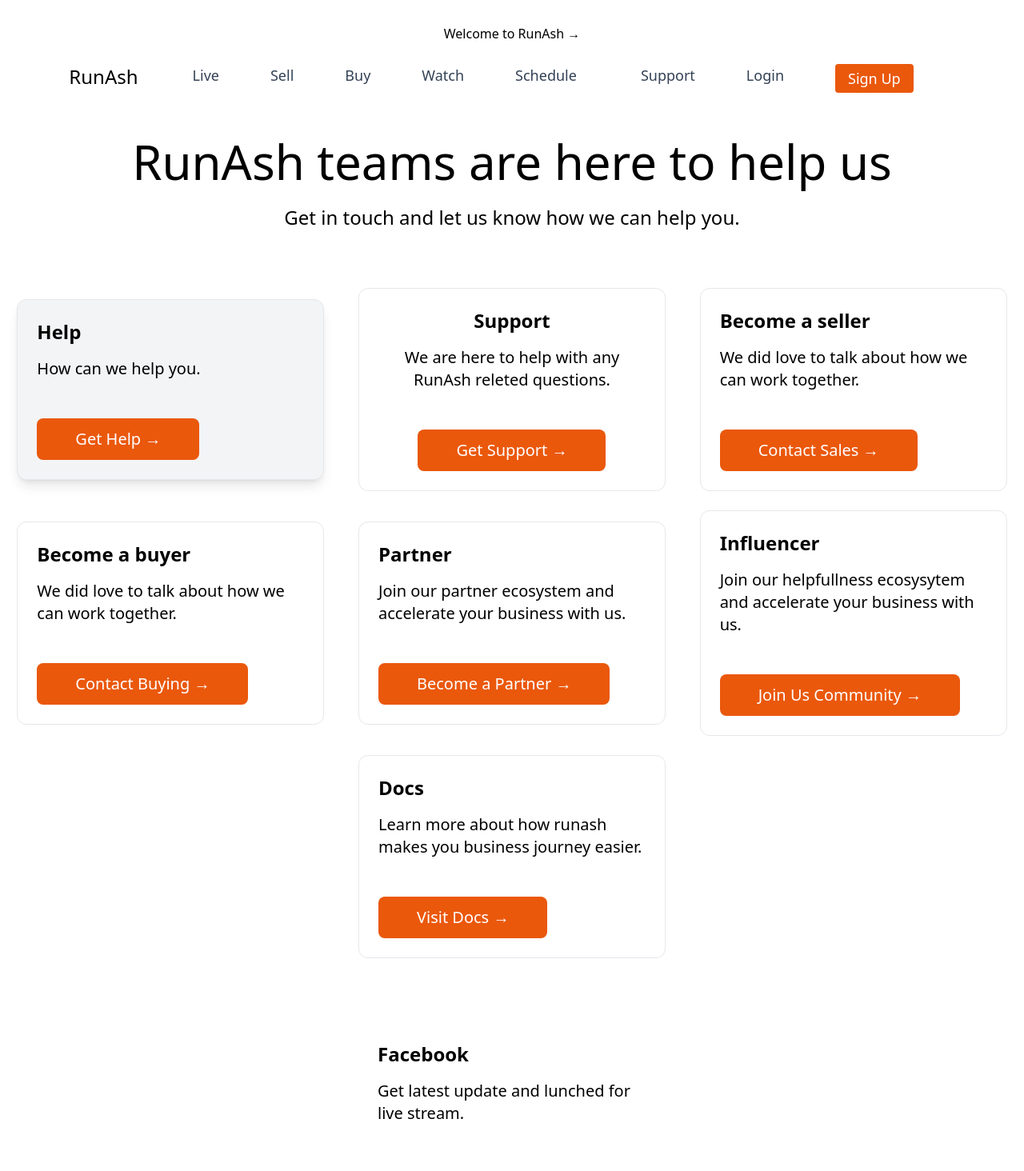
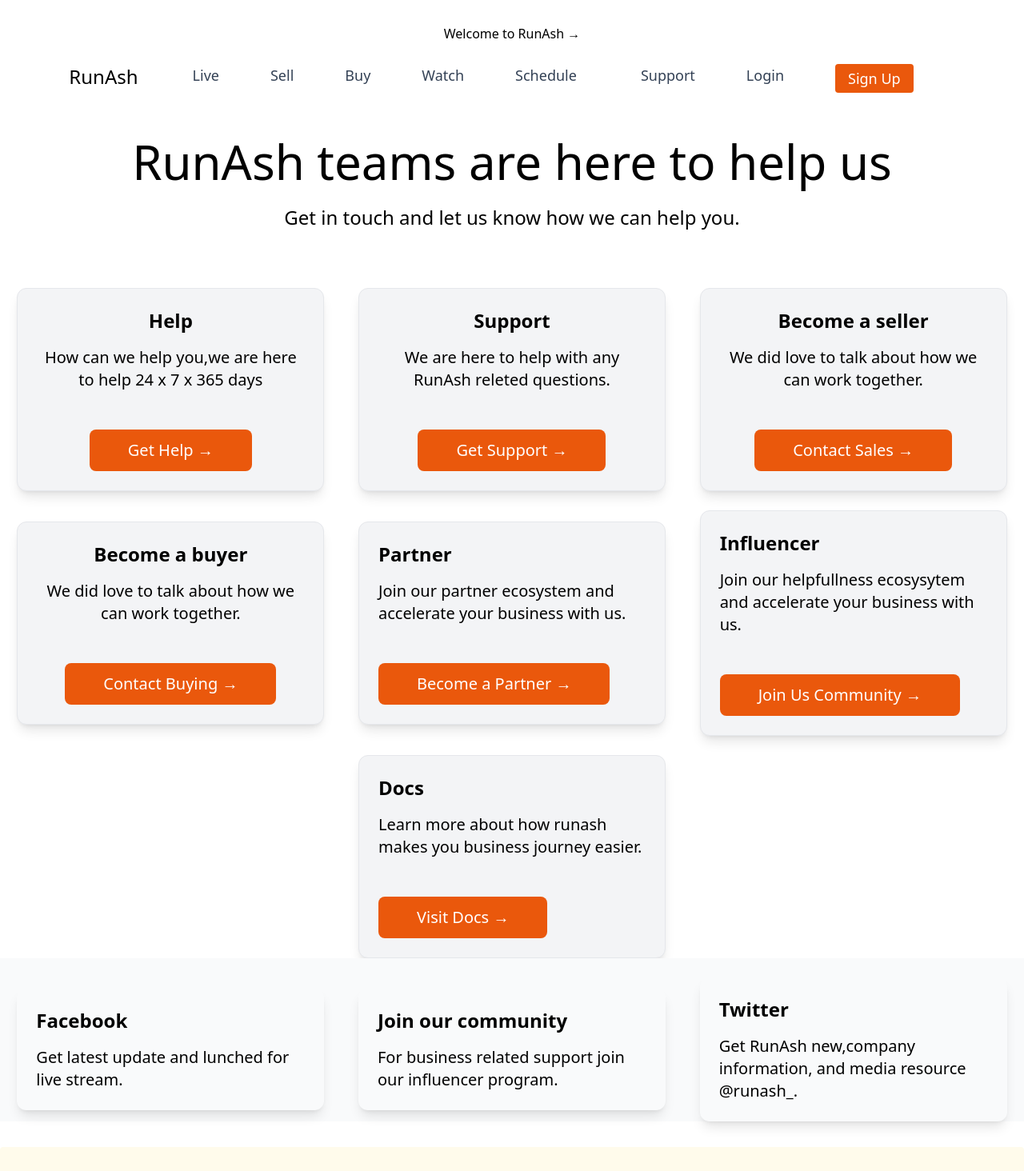
Before and after one commit to Vaibhavmurmu/nextjs13, a Next.js app: page /contact in a window 1280 px wide. Shown: the top 1464 px of the page at 80% size. Built offline with nearby package versions, Linux system fonts and the light colour scheme.

Commit message:
Change to be committed

```diff
--- a/pages/contact.js
+++ b/pages/contact.js
@@ -14,101 +14,101 @@ export default function Contact() {
         <div className="mt-12 flex max-w-7xl flex-wrap items-center justify-around sm:w-full">
           <a
             href="https://nextjs.org/docs"
-            className="mt-6 w-96 rounded-xl border p-6 text-centre focus:text-black shadow-lg bg-gray-100"
+            className="mt-6 w-96 rounded-xl border p-6 text-center focus:text-black shadow-lg bg-gray-100"
           >
             <h3 className="text-2xl font-bold">Help</h3>
             <p className="mt-4 text-xl">
-              How can we help you.
+              How can we help you,we are here to help 24 x 7 x 365 days
               <br />
                 <Link href="/login">
-                <a className='text-blue-600'><button className="bg-orange-600 hover:bg-black text-white font-medium py-3 px-12 rounded-lg p-3 mt-12">Get Help &rarr;</button></a>
+                <a className='text-blue-600'><button className="bg-orange-600 hover:bg-black text-center text-white font-medium py-3 px-12 rounded-lg p-3 mt-12">Get Help &rarr;</button></a>
                 </Link>
             </p>
           </a>
           <a
             href="https://nextjs.org/docs"
-            className="mt-6 w-96 rounded-xl border p-6 text-center focus:text-black shadow-lg shadow-white"
+            className="mt-6 w-96 rounded-xl border p-6 text-center focus:text-black shadow-lg bg-gray-100"
           >
             <h3 className="text-2xl font-bold">Support</h3>
             <p className="mt-4 text-xl">
               We are here to help with any RunAsh releted questions.
               <br />
                 <Link href="/login">
-                <a className='text-blue-600'><button className="bg-orange-600 hover:bg-black text-white font-medium py-3 px-12 rounded-lg p-3 mt-12">Get Support &rarr;</button></a>
+                <a className='text-blue-600'><button className="bg-orange-600 hover:bg-black text-center text-white font-medium py-3 px-12 rounded-lg p-3 mt-12">Get Support &rarr;</button></a>
                 </Link>
             </p>
           </a>
           <a
             href="https://nextjs.org/docs"
-            className="mt-6 w-96 rounded-xl border p-6 text-centre focus:text-black shadow-lg shadow-white"
+            className="mt-6 w-96 rounded-xl border p-6 text-center focus:text-black shadow-lg bg-gray-100"
           >
             <h3 className="text-2xl font-bold">Become a seller</h3>
             <p className="mt-4 text-xl">
               We did love to talk about how we can work together.
               <br />
                 <Link href="/login">
-                <a className='text-blue-600'><button className="bg-orange-600 hover:bg-black text-white font-medium py-3 px-12 rounded-lg p-3 mt-12">Contact Sales &rarr;</button></a>
+                <a className='text-blue-600'><button className="bg-orange-600 hover:bg-black text-center text-white font-medium py-3 px-12 rounded-lg p-3 mt-12">Contact Sales &rarr;</button></a>
                 </Link>
             </p>
           </a>
           <a
             href="https://nextjs.org/docs"
-            className="mt-6 w-96 rounded-xl border p-6 text-centre focus:text-black shadow-lg shadow-white"
+            className="mt-6 w-96 rounded-xl border p-6 text-center focus:text-black shadow-lg bg-gray-100"
           >
             <h3 className="text-2xl font-bold">Become a buyer</h3>
             <p className="mt-4 text-xl">
               We did love to talk about how we can work together.
               <br />
                 <Link href="/login">
-                <a className='text-blue-600'><button className="bg-orange-600 hover:bg-black text-white font-medium py-3 px-12 rounded-lg p-3 mt-12">Contact Buying &rarr;</button></a>
+                <a className='text-blue-600'><button className="bg-orange-600 hover:bg-black text-center text-white font-medium py-3 px-12 rounded-lg p-3 mt-12">Contact Buying &rarr;</button></a>
                 </Link>
             </p>
           </a>
           <a
             href="https://nextjs.org/docs"
-            className="mt-6 w-96 rounded-xl border p-6 text-centre focus:text-black shadow-lg shadow-white"
+            className="mt-6 w-96 rounded-xl border p-6 text-centre focus:text-black shadow-lg bg-gray-100"
           >
             <h3 className="text-2xl font-bold">Partner</h3>
             <p className="mt-4 text-xl">
               Join our partner ecosystem and accelerate your business with us.
               <br />
                 <Link href="/login">
-                <a className='text-blue-600'><button className="bg-orange-600 hover:bg-black text-white font-medium py-3 px-12 rounded-lg p-3 mt-12">Become a Partner &rarr;</button></a>
+                <a className='text-blue-600'><button className="bg-orange-600 hover:bg-black text-center text-white font-medium py-3 px-12 rounded-lg p-3 mt-12">Become a Partner &rarr;</button></a>
                 </Link>
             </p>
           </a>
           <a
             href="https://nextjs.org/docs"
-            className="mt-6 w-96 rounded-xl border p-6 text-centre focus:text-black shadow-lg shadow-white"
+            className="mt-6 w-96 rounded-xl border p-6 text-centre focus:text-black shadow-lg bg-gray-100"
           >
             <h3 className="text-2xl font-bold">Influencer</h3>
             <p className="mt-4 text-xl">
               Join our helpfullness ecosysytem and accelerate your business with us.
               <br />
                 <Link href="/login">
-                <a className='text-blue-600'><button className="bg-orange-600 hover:bg-black text-white font-medium py-3 px-12 rounded-lg p-3 mt-12">Join Us Community &rarr;</button></a>
+                <a className='text-blue-600'><button className="bg-orange-600 hover:bg-black text-center text-white font-medium py-3 px-12 rounded-lg p-3 mt-12">Join Us Community &rarr;</button></a>
                 </Link>
             </p>
           </a>
           <a
             href="https://nextjs.org/docs"
-            className="mt-6 w-96 rounded-xl border p-6 text-centre focus:text-black shadow-lg shadow-white"
+            className="mt-6 w-96 rounded-xl border p-6 text-centre focus:text-black shadow-lg bg-gray-100"
           >
             <h3 className="text-2xl font-bold">Docs</h3>
             <p className="mt-4 text-xl">
               Learn more about how runash makes you business journey easier.
               <br />
                 <Link href="/login">
-                <a className='text-blue-600'><button className="bg-orange-600 hover:bg-black text-white font-medium py-3 px-12 rounded-lg p-3 mt-12">Visit Docs &rarr;</button></a>
+                <a className='text-blue-600'><button className="bg-orange-600 hover:bg-black text-center text-white font-medium py-3 px-12 rounded-lg p-3 mt-12">Visit Docs &rarr;</button></a>
                 </Link>
             </p>
           </a>
 
         </div>
-        <div className="mt-12 grid grid-floe-col main-h-screen flex-col item-centre justify-centre py-2">
+        <div className="tm-6 bg-gray-50 flex max-w-8xl flex-wrap items-center justify-around sm:w-full">
         <a
             href="https://nextjs.org/docs"
-            className="mt-6 w-96 rounded-xl p-6 text-left focus:text-black shadow-lg shadow-white"
+            className="mt-6 w-96 rounded-xl p-6 text-left focus:text-black shadow-lg divider"
           >
             <h3 className="text-2xl font-bold">Facebook</h3>
             <p className="mt-4 text-xl">
@@ -121,7 +121,7 @@ export default function Contact() {
           </a>
           <a
             href="https://nextjs.org/docs"
-            className="mt-6 w-96 rounded-xl p-6 text-left focus:text-black shadow-lg shadow-white"
+            className="mt-6 w-96 rounded-xl p-6 text-left focus:text-black shadow-lg divider"
           >
             <h3 className="text-2xl font-bold">Join our community</h3>
             <p className="mt-4 text-xl">
@@ -134,7 +134,7 @@ export default function Contact() {
           </a>
           <a
             href="https://nextjs.org/docs"
-            className="mt-6 w-96 rounded-xl p-6 text-left focus:text-black shadow-lg shadow-white"
+            className="mt-6 w-96 rounded-xl p-6 text-left focus:text-black shadow-lg divider"
           >
             <h3 className="text-2xl font-bold">Twitter</h3>
             <p className="mt-4 text-xl">
--- a/pages/sell.js
+++ b/pages/sell.js
@@ -168,7 +168,7 @@ export default function Sell() {
         <p className="mt-6">
           Your business and sales experience with earning more benifits.
         </p>
-        <div className="tm-6 flex max-w-8xl flex-wrap items-center justify-around sm:w-full">
+        <div className="mt-6 flex max-w-8xl flex-wrap items-center justify-around sm:w-full">
           <a
             href="https://nextjs.org/docs"
             className="mt-6 w-96 rounded-xl  p-6 text-left hover:text-blue-600 focus:text-orange-600"
```
